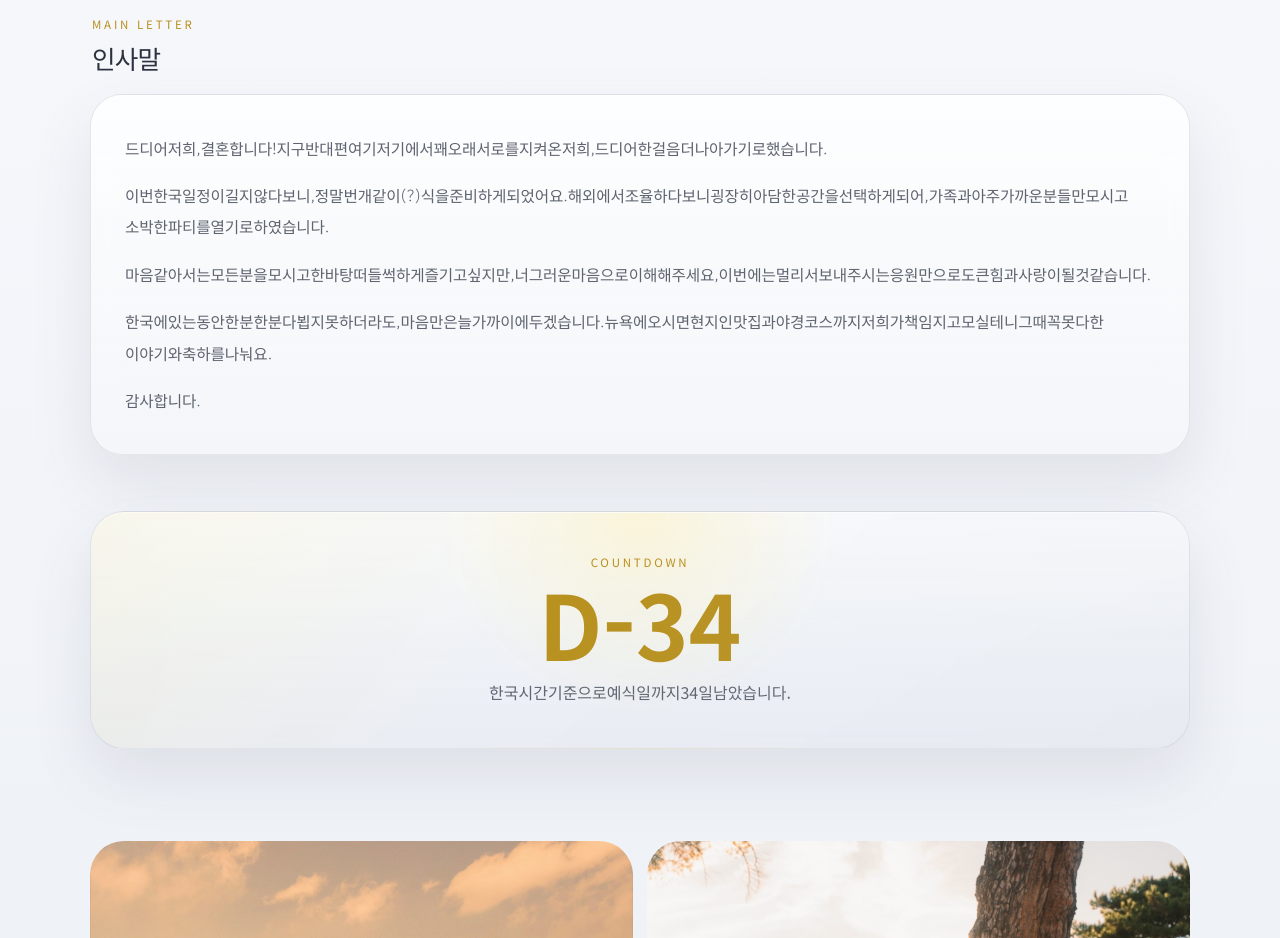
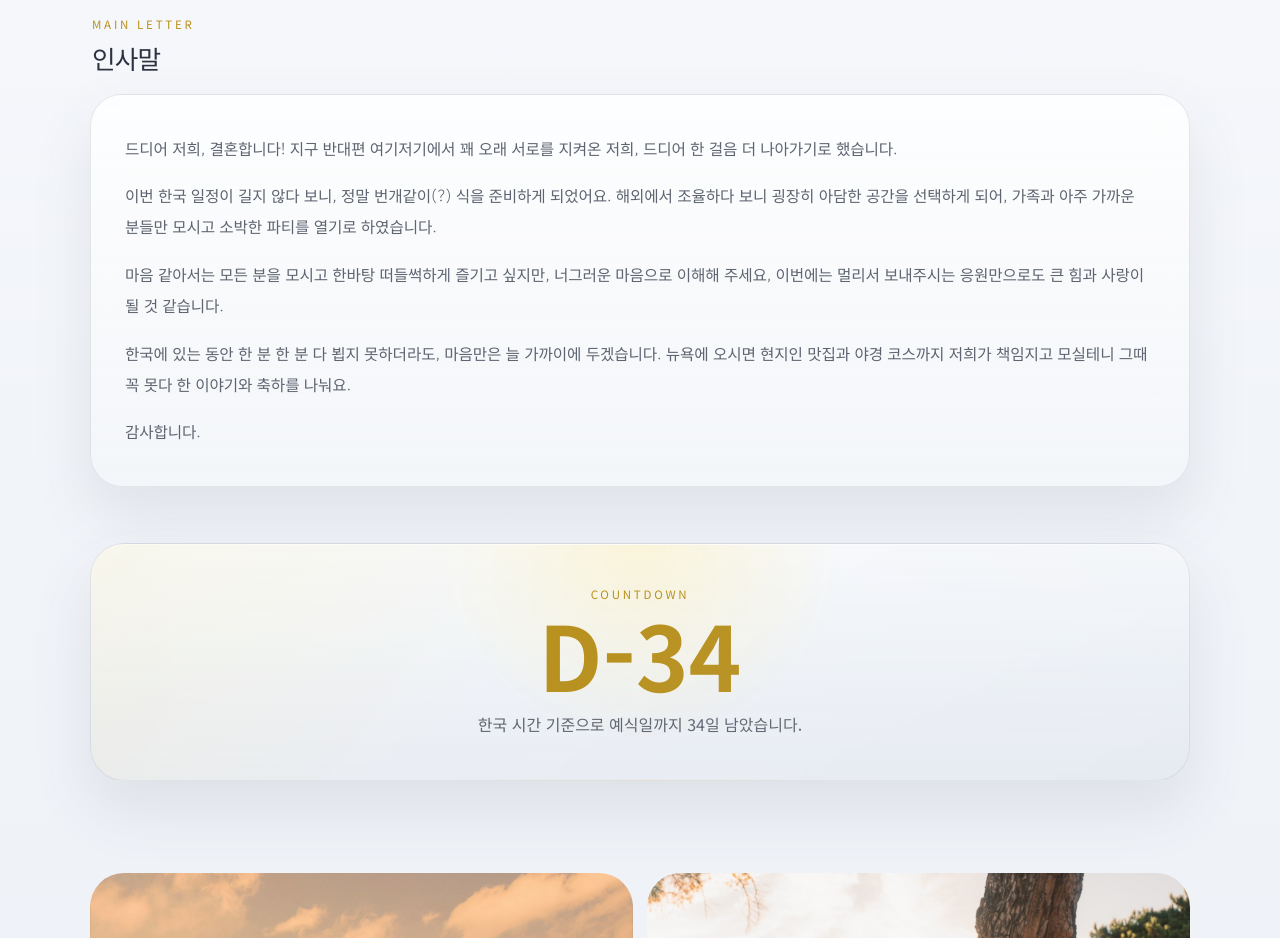
Before and after one commit to ay-archive/wedding, a React (Vite) app: page / in a window 1280 px wide. Shown: the part 820-1758 px from the top of the page. Built offline with nearby package versions, Linux system fonts and the light colour scheme.

Commit message:
Restore spacing in wrapped text

```diff
--- a/src/App.css
+++ b/src/App.css
@@ -336,6 +336,11 @@
 
 .text-chunk {
   display: inline-block;
+  margin-right: 0.28em;
+}
+
+.text-chunk:last-child {
+  margin-right: 0;
 }
 
 .account-grid,
--- a/src/App.jsx
+++ b/src/App.jsx
@@ -174,7 +174,6 @@ function ChunkedText({ as: Tag = "p", className = "", text }) {
       {chunks.map((chunk, index) => (
         <span className="text-chunk" key={`${chunk}-${index}`}>
           {chunk}
-          {index < chunks.length - 1 ? " " : ""}
         </span>
       ))}
     </Tag>
```
